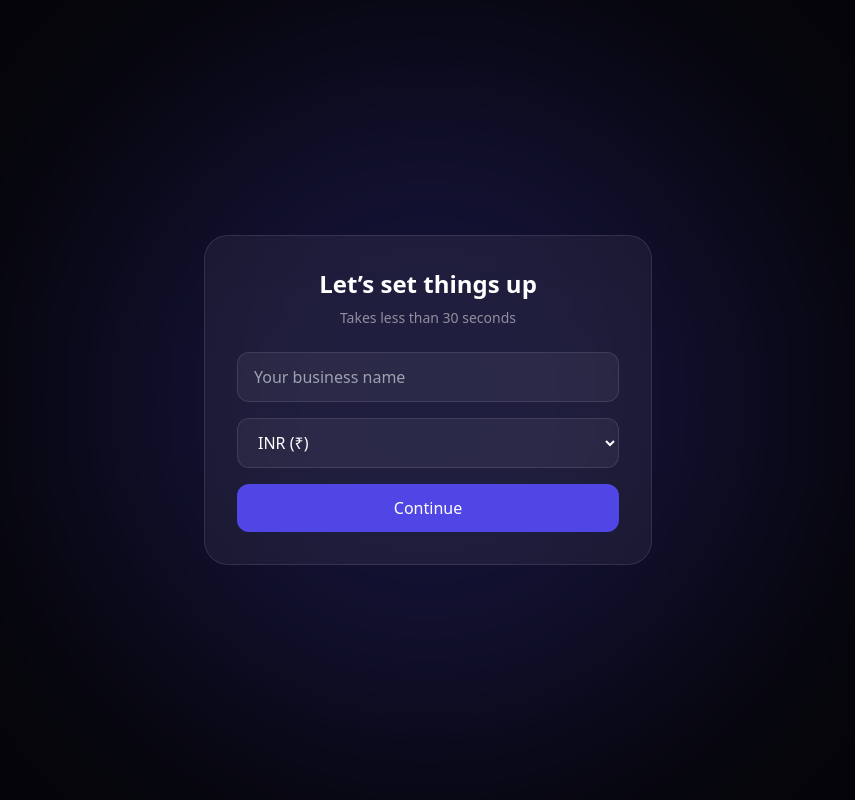
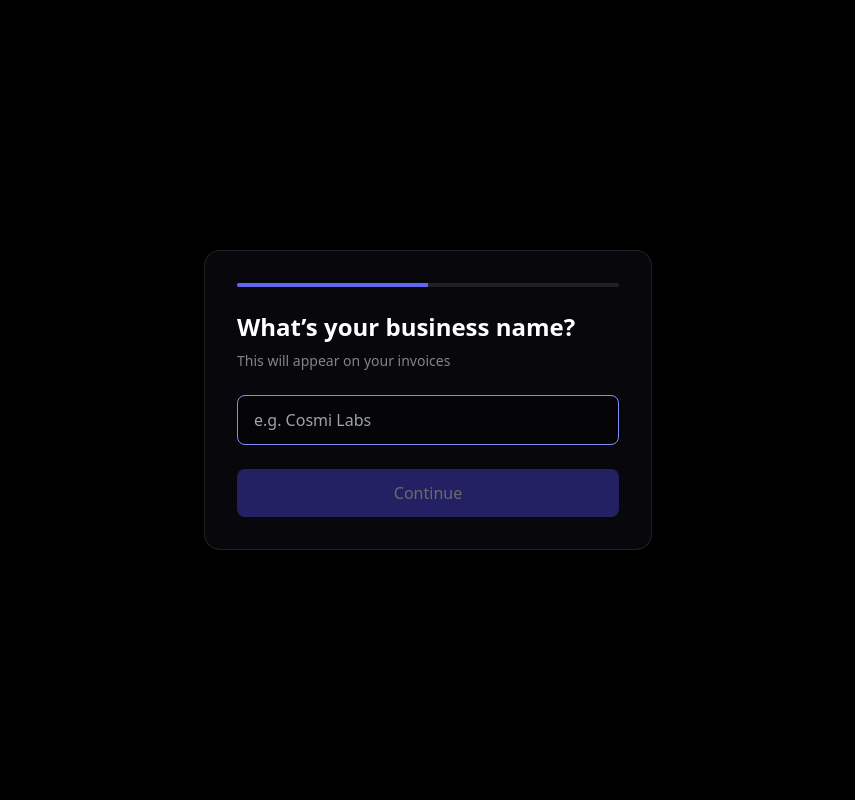
Before and after one commit to sanstack256/cosmi, a Next.js app: page /onboarding in a window 1280 px wide. Shown: the whole page, without its empty margins (212-1067 px from the left). Built offline with nearby package versions, Linux system fonts and the light colour scheme; no server answers; the database is empty; sample sign-in values are in the browser's storage.

Commit message:
Onboarding setup 1

```diff
--- a/app/onboarding/page.tsx
+++ b/app/onboarding/page.tsx
@@ -6,10 +6,11 @@ import { useRouter } from "next/navigation";
 import { db } from "@/lib/firebase";
 import { doc, setDoc } from "firebase/firestore";
 
-export default function OnboardingPage() {
+export default function Onboarding() {
     const { user, loading } = useAuth();
     const router = useRouter();
 
+    const [step, setStep] = useState(0);
     const [companyName, setCompanyName] = useState("");
     const [currency, setCurrency] = useState("INR");
     const [saving, setSaving] = useState(false);
@@ -20,8 +21,7 @@ export default function OnboardingPage() {
         }
     }, [user, loading]);
 
-  async function handleContinue(e: React.FormEvent) {
-    e.preventDefault();
+    async function handleFinish() {
         if (!user) return;
 
         setSaving(true);
@@ -39,7 +39,7 @@ export default function OnboardingPage() {
                 { merge: true }
             );
 
-      router.replace("/invoice-editor"); // 🔥 MAGIC MOMENT
+            router.replace("/invoice-editor");
         } catch (err) {
             console.error(err);
         } finally {
@@ -48,54 +48,104 @@ export default function OnboardingPage() {
     }
 
     return (
-    <div className="min-h-screen bg-[#050509] flex items-center justify-center relative text-white px-6">
+        <div className="min-h-screen bg-black flex items-center justify-center text-white px-6">
 
-      {/* Glow */}
-      <div className="absolute w-[700px] h-[700px] bg-indigo-600/20 blur-[120px] rounded-full" />
+            <div className="w-full max-w-md">
 
-      <div className="relative z-10 w-full max-w-md">
+                {/* CARD */}
+                <div className="bg-[#0b0b0f]/80 backdrop-blur-xl border border-white/10 rounded-2xl p-8 transition-all">
 
-        <div className="bg-white/5 backdrop-blur-xl border border-white/10 rounded-3xl p-8">
+                    {/* PROGRESS */}
+                    <div className="h-1 bg-white/10 rounded-full mb-6 overflow-hidden">
+                        <div
+                            className="h-full bg-indigo-500 transition-all duration-300"
+                            style={{ width: step === 0 ? "50%" : "100%" }}
+                        />
+                    </div>
 
-          <h1 className="text-2xl font-semibold mb-2 text-center">
-            Let’s set things up
-          </h1>
+                    {/* STEP 1 */}
+                    {step === 0 && (
+                        <div className="space-y-6 animate-fade-in">
 
-          <p className="text-sm text-white/50 text-center mb-6">
-            Takes less than 30 seconds
+                            <div>
+                                <h2 className="text-2xl font-semibold mb-2">
+                                    What’s your business name?
+                                </h2>
+                                <p className="text-white/50 text-sm">
+                                    This will appear on your invoices
                                 </p>
-
-          <form onSubmit={handleContinue} className="space-y-4">
+                            </div>
 
                             <input
                                 type="text"
-              placeholder="Your business name"
+                                placeholder="e.g. Cosmi Labs"
                                 value={companyName}
                                 onChange={(e) => setCompanyName(e.target.value)}
-              className="w-full px-4 py-3 rounded-xl bg-white/5 border border-white/10 focus:border-indigo-500 outline-none"
-              required
+                                className="w-full px-4 py-3 bg-black/40 border border-white/10 rounded-lg focus:border-indigo-400 outline-none"
+                                autoFocus
                             />
 
-            <select
-              value={currency}
-              onChange={(e) => setCurrency(e.target.value)}
-              className="w-full px-4 py-3 rounded-xl bg-white/5 border border-white/10"
+                            <button
+                                onClick={() => setStep(1)}
+                                disabled={!companyName}
+                                className="w-full py-3 bg-indigo-600 hover:bg-indigo-700 rounded-lg transition disabled:opacity-40"
                             >
-              <option value="INR">INR (₹)</option>
-              <option value="USD">USD ($)</option>
-            </select>
+                                Continue
+                            </button>
+
+                        </div>
+                    )}
+
+                    {/* STEP 2 */}
+                    {step === 1 && (
+                        <div className="space-y-6 animate-fade-in">
+
+                            <div>
+                                <h2 className="text-2xl font-semibold mb-2">
+                                    What currency do you usually invoice in?
+                                </h2>
+                                <p className="text-white/50 text-sm">
+                                    This will be used as default currency in your invoices. You can change this anytime later.
+                                </p>
+                            </div>
+
+                            <div className="flex gap-3">
 
                                 <button
-              type="submit"
-              disabled={saving}
-              className="w-full py-3 rounded-xl bg-indigo-600 hover:bg-indigo-700 transition"
+                                    onClick={() => setCurrency("INR")}
+                                    className={`flex-1 py-3 rounded-lg border transition ${currency === "INR"
+                                            ? "bg-indigo-600 border-indigo-500"
+                                            : "border-white/10 hover:bg-white/5"
+                                        }`}
                                 >
-              {saving ? "Saving..." : "Continue"}
+                                    INR ₹
                                 </button>
 
-          </form>
+                                <button
+                                    onClick={() => setCurrency("USD")}
+                                    className={`flex-1 py-3 rounded-lg border transition ${currency === "USD"
+                                            ? "bg-indigo-600 border-indigo-500"
+                                            : "border-white/10 hover:bg-white/5"
+                                        }`}
+                                >
+                                    USD $
+                                </button>
 
                             </div>
+
+                            <button
+                                onClick={handleFinish}
+                                disabled={saving}
+                                className="w-full py-3 bg-indigo-600 hover:bg-indigo-700 rounded-lg transition"
+                            >
+                                {saving ? "Setting up..." : "Finish"}
+                            </button>
+
+                        </div>
+                    )}
+
+                </div>
+
             </div>
         </div>
     );
```
Also changed, not shown: app/signup/page.tsx (+7 -0 lines). Lines whose indentation alone changed are shown as unchanged.
